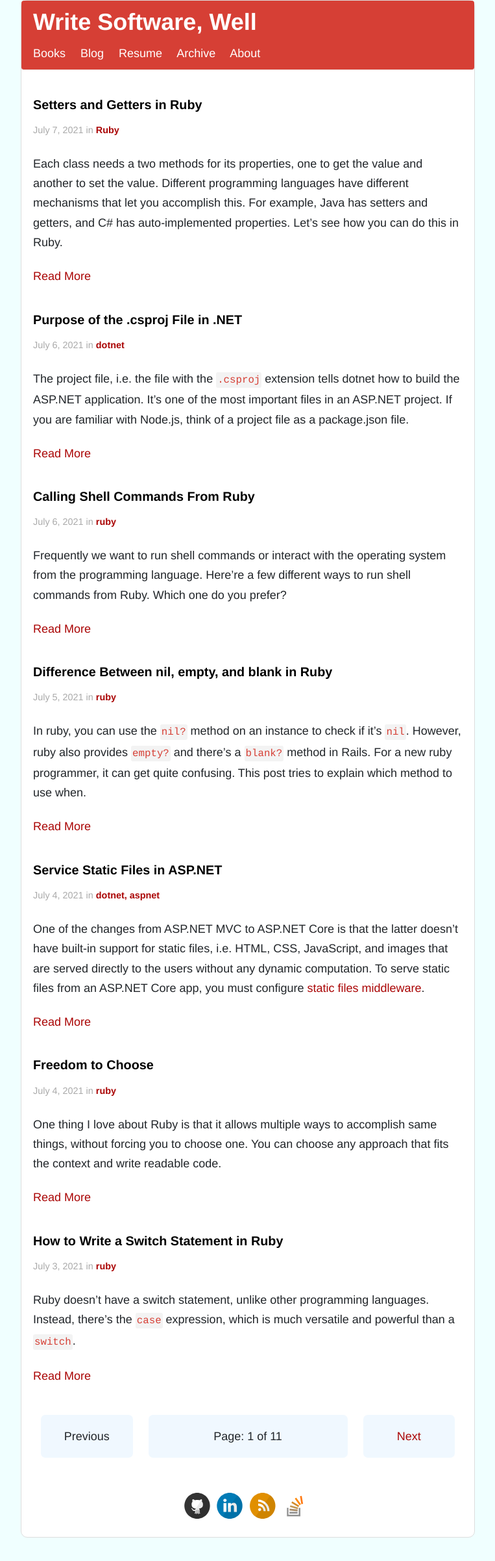
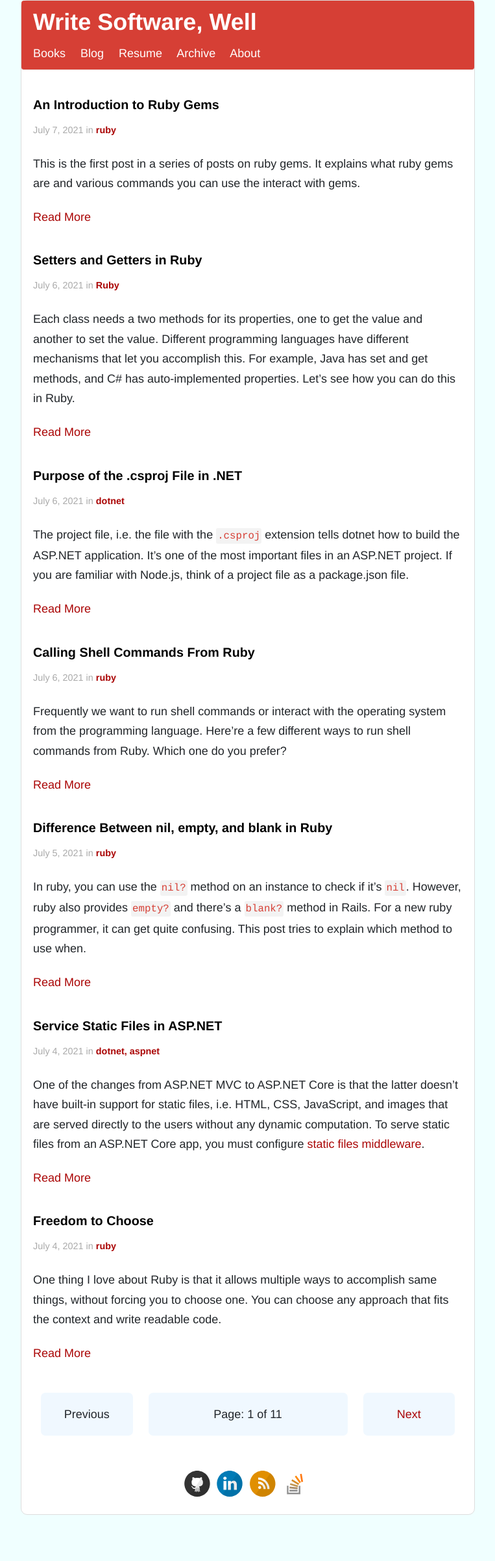
Before and after one commit to akshayKhot/akshayKhot.github.io, a Jekyll site: the page built from index.html, in a window 1280 px wide. Shown: the whole page at 65% size, without its empty margins (258-1021 px from the left). Built offline with Jekyll 4.4.1, drawn with Linux system fonts in a browser that asks for light colours; the list of posts is cut into pages by our own code; after the commit the page ends 2368 px from its top, so only the background shows below that; some of the changed lines change nothing that is shown.

Commit message:
add post on ruby gems

````diff
--- a/_posts/2021-7-7-setters-and-getters-in-ruby.md
+++ b/_posts/2021-7-6-setters-and-getters-in-ruby.md
@@ -4,7 +4,7 @@ title: Setters and Getters in Ruby
 tags: Ruby
 ---
 
-Each class needs a two methods for its properties, one to get the value and another to set the value. Different programming languages have different mechanisms that let you accomplish this. For example, Java has setters and getters, and C# has auto-implemented properties. Let's see how you can do this in Ruby.
+Each class needs a two methods for its properties, one to get the value and another to set the value. Different programming languages have different mechanisms that let you accomplish this. For example, Java has set and get methods, and C# has auto-implemented properties. Let's see how you can do this in Ruby.
 
 Let's say you have a class named `Company` with two properties for its `name` and `founder`. You can create the class as follows.
 
--- /dev/null
+++ b/_posts/2021-7-7-introduction-to-ruby-gems.md
@@ -0,0 +1,98 @@
+---
+layout: post
+title: An Introduction to Ruby Gems
+tags: ruby
+img: rubygems_server.png
+---
+
+This is the first post in a series of posts on ruby gems. It explains what  ruby gems are and various commands you can use the interact with gems.
+
+**What is a ruby gem?**
+
+A gem is a software package containing ruby application or library. Gems give you a structured and reliable way to install, use, package, and distribute ruby code. You can use gems written by other ruby programmers in your own applications and write and publish your own gems that others can use.
+
+RubyGems is a package manager for ruby, providing a standard format for distributing ruby gems. It's a piece of software that hosts the gems on its server. You can use the `gem` command that ships with ruby to use RubyGems.
+
+**Searching for Gems**
+
+When you are a new ruby programmer, you won't be writing your own gems. Instead, you will use the gems developed by others. Here are a few different ways to check what gems are available for you to use.
+
+1. The `search` command lets you find gems from the command line.
+
+   ```bash
+   ➜  ~ gem search sequel
+
+   *** REMOTE GEMS ***
+
+   abbish_sequel_plugins (0.0.6)
+   active_scaffold-sequel (0.8.0)
+   acts_as_api_sequel (0.0.1)
+   annotate-sequel (1.1.1)
+   aquel-sequel (0.0.1)
+   async-sequel (0.1.0)
+   bumbleworks-sequel (0.0.4)
+   [...]
+   ```
+
+   As you can see, gem returns many entries, all containing the phrase `sequel` when you only provide the name. You can use regular expressions to be more precise.
+
+   ```bash
+   ➜  ~ gem search ^sequel$
+
+   *** REMOTE GEMS ***
+
+   sequel (5.46.0)
+   ```
+
+2. Use the search feature on the [RubyGems](https://rubygems.org/) website. For example, [this search for the sequel gem](https://rubygems.org/search?query=sequel).
+
+**Installing the Gems**
+
+Once you find a gem that suits your needs, the next step is to install it so you can use it in your application. The `install` command lets you install the gem along with its documentation.
+
+```bash
+➜  ~ gem install sequel
+Fetching sequel-5.46.0.gem
+Successfully installed sequel-5.46.0
+Parsing documentation for sequel-5.46.0
+Installing ri documentation for sequel-5.46.0
+Done installing documentation for sequel after 5 seconds
+1 gem installed
+```
+
+**List Installed Gems**
+
+To see a list of all the available gems, use the `list` command.
+
+```bash
+➜  ~ gem list
+
+*** LOCAL GEMS ***
+
+abbrev (default: 0.1.0)
+actioncable (6.1.4)
+actionmailbox (6.1.4)
+actionmailer (6.1.4)
+actionpack (6.1.4)
+actiontext (6.1.4)
+[...]
+```
+
+**Uninstalling a Gem**
+
+If you installed a gem by mistake or no longer need it, you can uninstall it using the `uninstall` command.
+
+```bash
+➜  ~ gem uninstall drip
+Successfully uninstalled drip-0.1.1
+```
+
+**Read the Gem Documentation**
+
+To understand how a gem works, you can read the documentation that comes with the gem. To see the documentation for a gem, use the `server` command, which spins up a server. You can then go to the URL provided to read the documentation of the gem.
+
+<a target="_blank" href="{{ site.images }}/{{ page.img }}">
+  <img src="{{ site.images }}/{{ page.img }}" alt="RubyGems Server">
+</a>
+
+This was the introduction to gems in ruby. In the next post, we will learn how to create your own gems.
--- a/style.scss
+++ b/style.scss
@@ -222,7 +222,6 @@ main {
     font-family:'Bitstream Vera Sans Mono', 'Courier', monospace;
 	border-radius: 3px;
 	word-wrap: normal;
-	color: $inline-code-color;
   }
 
 }
````
Also changed, not shown: images/rubygems_server.png (added).
